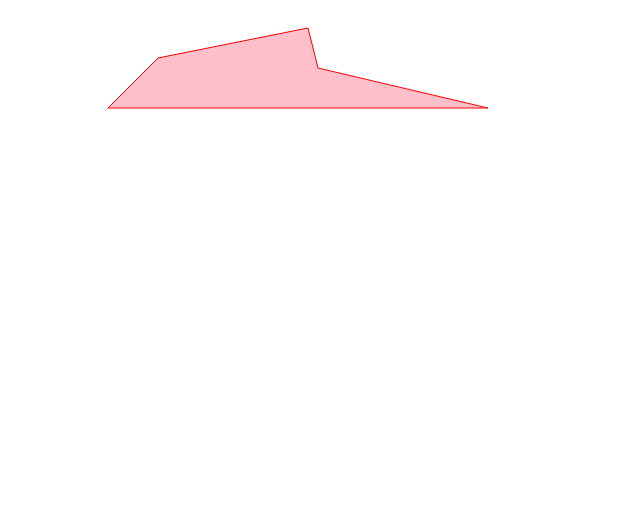
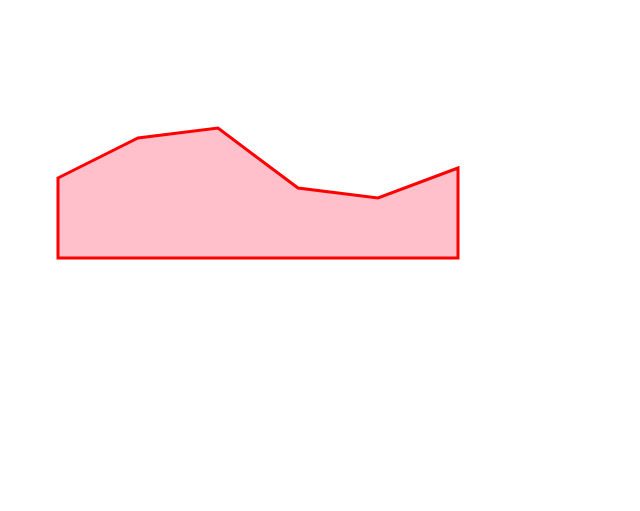
Before and after one commit to dezhizhang/d3.js, a plain HTML site: page 区域生成器/index.html in a window 1280 px wide. Shown: the whole page, without its empty margins (0-640 px from the left). Drawn offline with nearby package versions, Linux system fonts and the light colour scheme.

```diff
--- a/区域生成器/index.html
+++ b/区域生成器/index.html
@@ -8,12 +8,8 @@
     <script src="https://cdn.bootcss.com/d3/3.5.6/d3.js"></script>
 </head>
 <body>
-        <svg width="500" height="500" xmlns="http://www.w3.org/2000/svg" version="1.1">
-            <path d="M100 100 L150 50 L300 20 L310 60L480 100Z" stroke="red" stroke-wdith='2px' fill="pink"/>
-        </svg>
 
-
-    <!-- <script>
+    <script>
       let width = 500;
       let height = 500;
 
@@ -35,6 +31,6 @@
                    .attr('stroke-width','3px')
                    .attr('fill','pink')
 
-    </script> -->
+    </script>
 </body>
 </html>
```
